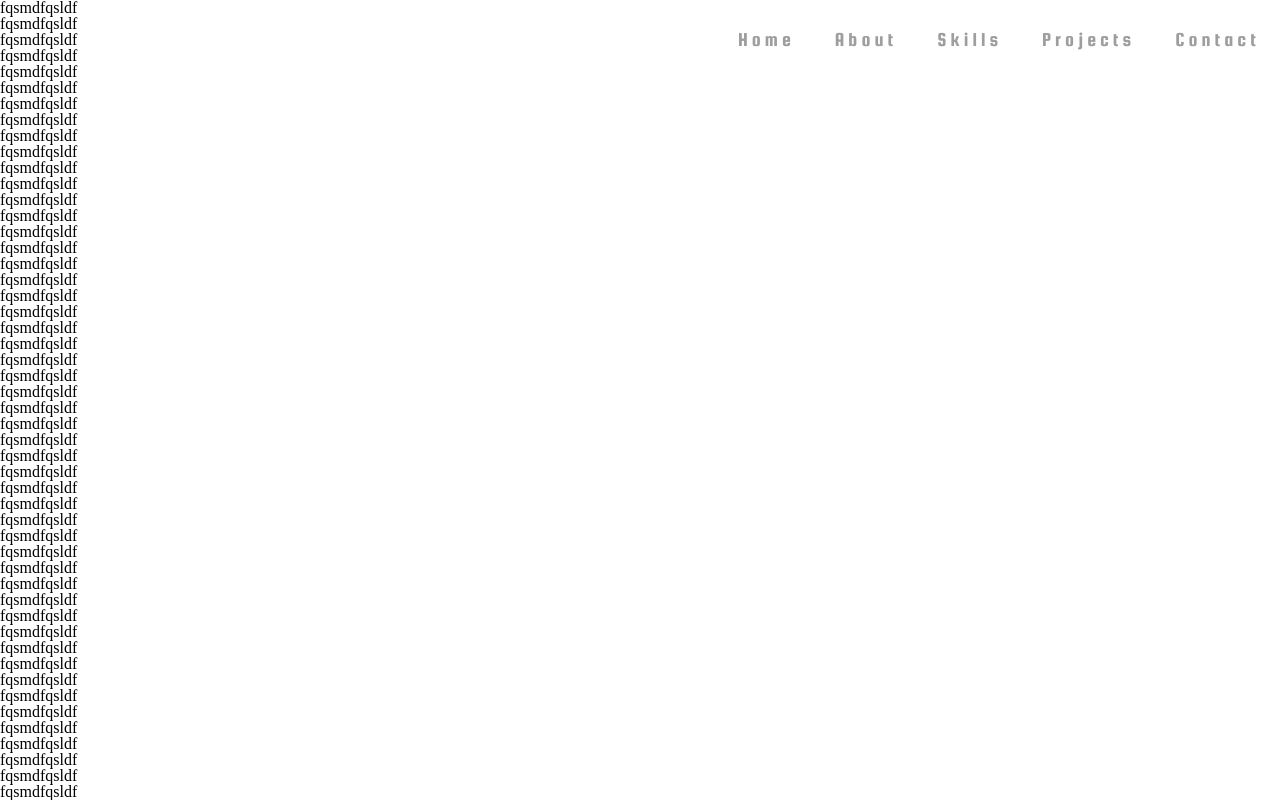
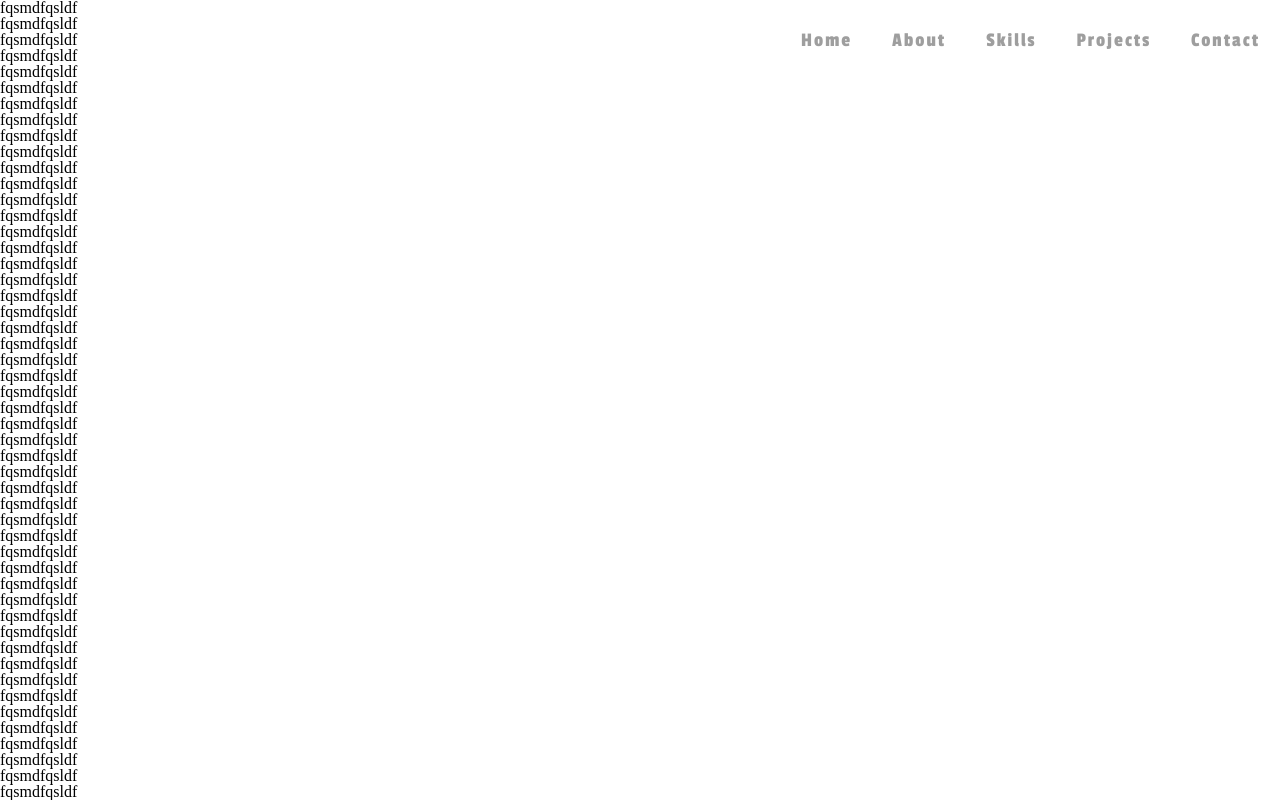
Before and after one commit to mueenou/new-portefolio, a Vue app: page / in a window 1280 px wide. Shown: the top 800 px of the page. Built offline with nearby package versions, Linux system fonts and the light colour scheme.

Commit message:
navbar 1

```diff
--- a/src/components/Navbar.vue
+++ b/src/components/Navbar.vue
@@ -54,6 +54,7 @@ export default {
 </script>
 <style scoped>
 @import url('https://fonts.googleapis.com/css?family=Squada+One&display=swap');
+@import url('https://fonts.googleapis.com/css?family=Passion+One&display=swap');
 #navbar {
     height: 80px;
     margin-bottom: 5rem;
@@ -62,7 +63,7 @@ export default {
     width: 100%;
     max-width: 100%;
     transition: 0.7s;
-    font-family: 'Squada One', cursive;
+    font-family: 'Passion One', cursive;
 }
 
 .navbar-scroll {
@@ -84,7 +85,7 @@ ul li {
 ul li a {
     color: rgb(158, 158, 158);
     font-size: 20px;
-    letter-spacing: 4px;
+    letter-spacing: 2px;
     line-height: 80px;
     transition: 0.5s;
 }
@@ -94,6 +95,6 @@ ul li a:hover {
 }
 
 .active {
-    color: black;
+    color: rgb(29, 29, 29);
 }
 </style>
```
